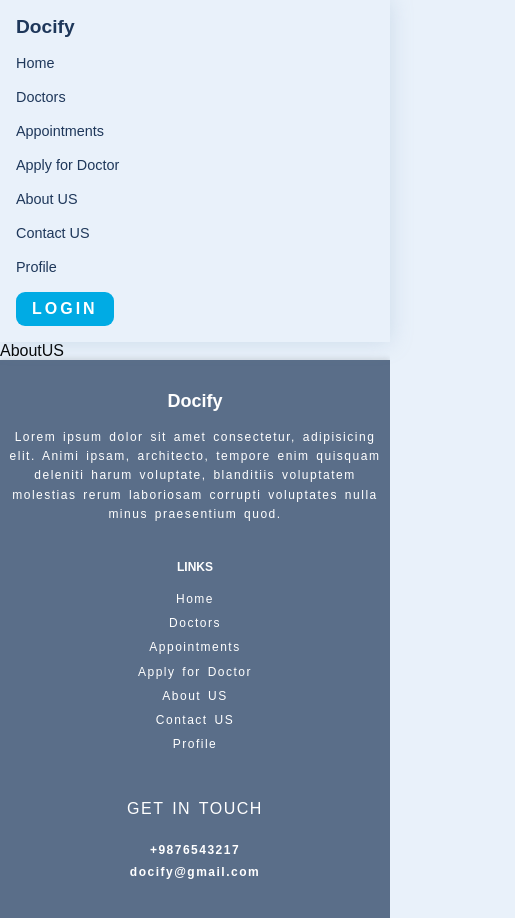
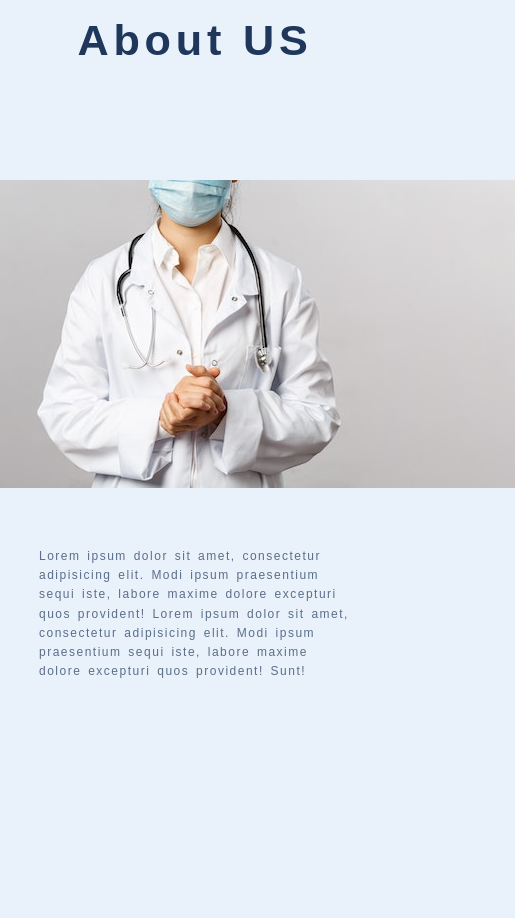
Before and after one commit to IshanAapan/docify, a React (Vite) app in the folder client/: page /aboutus in a window 390 px wide. Shown: the whole page, 515 px wide, since content can reach past the window. After the commit the page ends 844 px from the top, so only its background shows below. Built offline with nearby package versions, Linux system fonts and the light colour scheme.

Commit message:
About Us Page completed

```diff
--- /dev/null
+++ b/client/src/assets/styles/AboutUS.css
@@ -0,0 +1,30 @@
+@import url("global.css");
+
+h1 {
+    text-align: center;
+    letter-spacing: 0.3rem;
+    font-size: 2.7rem;
+}
+
+.about-container {
+    display: flex;
+    align-items: center;
+    justify-content: space-between;
+    /* height: 94vh; */
+    margin: 52px auto;
+    width: 80%;
+    gap: 2rem;
+}
+
+@media only screen and (max-width: 768px) {
+    .about-container {
+        display: flex;
+        flex-direction: column;
+        height: 44vh;
+        margin: 115px auto;
+    }
+    .img {
+        width: 70%;
+    }
+
+}
--- a/client/src/pages/AboutUS.jsx
+++ b/client/src/pages/AboutUS.jsx
@@ -1,13 +1,23 @@
-import Footer from "../components/Footer";
-import NavBar  from "../components/NavBar";
+import "../assets/styles/AboutUS.css";
+import aboutImage from "../assets/images/AboutUS.jpg";
 
 const AboutUS = () => {
   return (
     <>
-      <NavBar />
-      <div>AboutUS</div>
-      <Footer/>
+      <div className="heading">
+        <h1 className="aboutUS">About US</h1>
+      </div>
+      <div className="about-container">
+        <img src={aboutImage} alt="aboutImage" />
+        <p className="leftHomeText">
+          Lorem ipsum dolor sit amet, consectetur adipisicing elit. Modi ipsum
+          praesentium sequi iste, labore maxime dolore excepturi quos provident!
+          Lorem ipsum dolor sit amet, consectetur adipisicing elit. Modi ipsum
+          praesentium sequi iste, labore maxime dolore excepturi quos provident!
+          Sunt!
+        </p>
+      </div>
     </>
   );
 };
-export default AboutUS
+export default AboutUS;
```
Also changed, not shown: client/src/assets/images/AboutUS.jpg (added), 1 other file (tests, documents, lock files or other folders).
